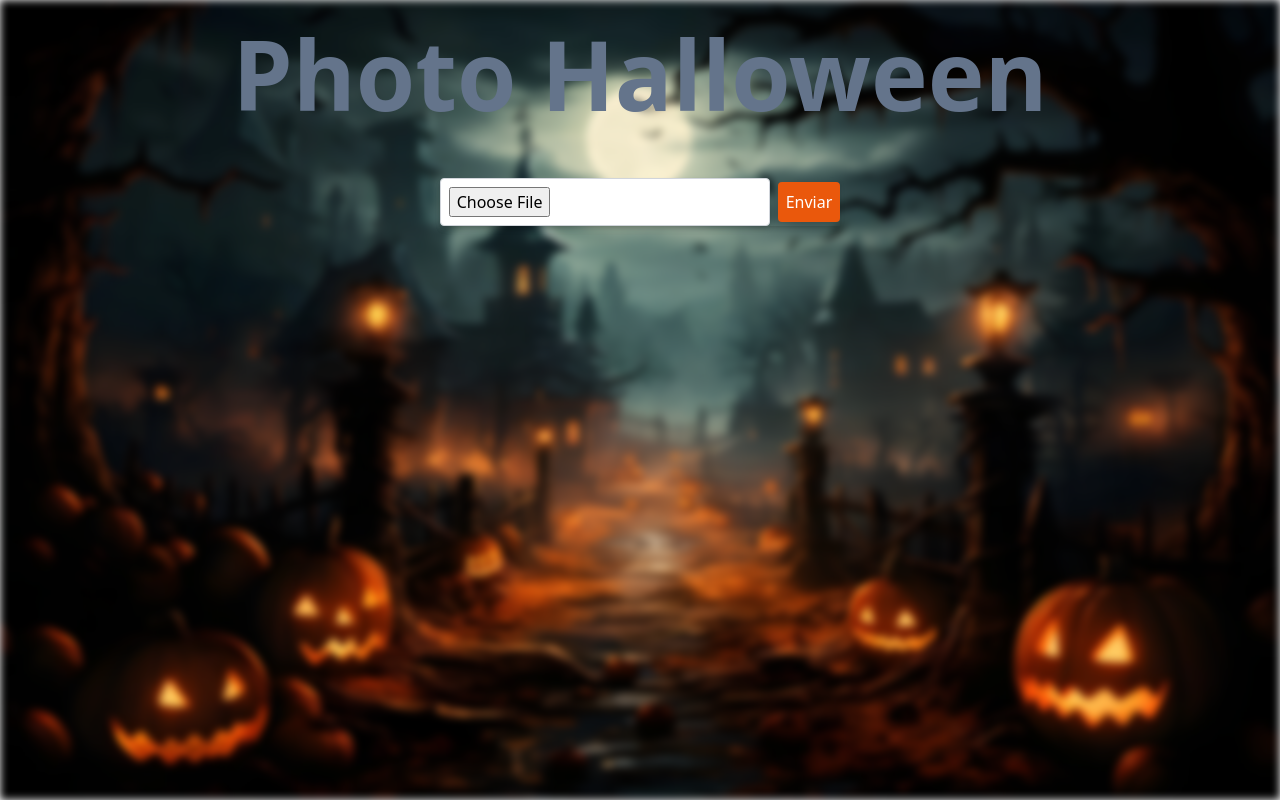
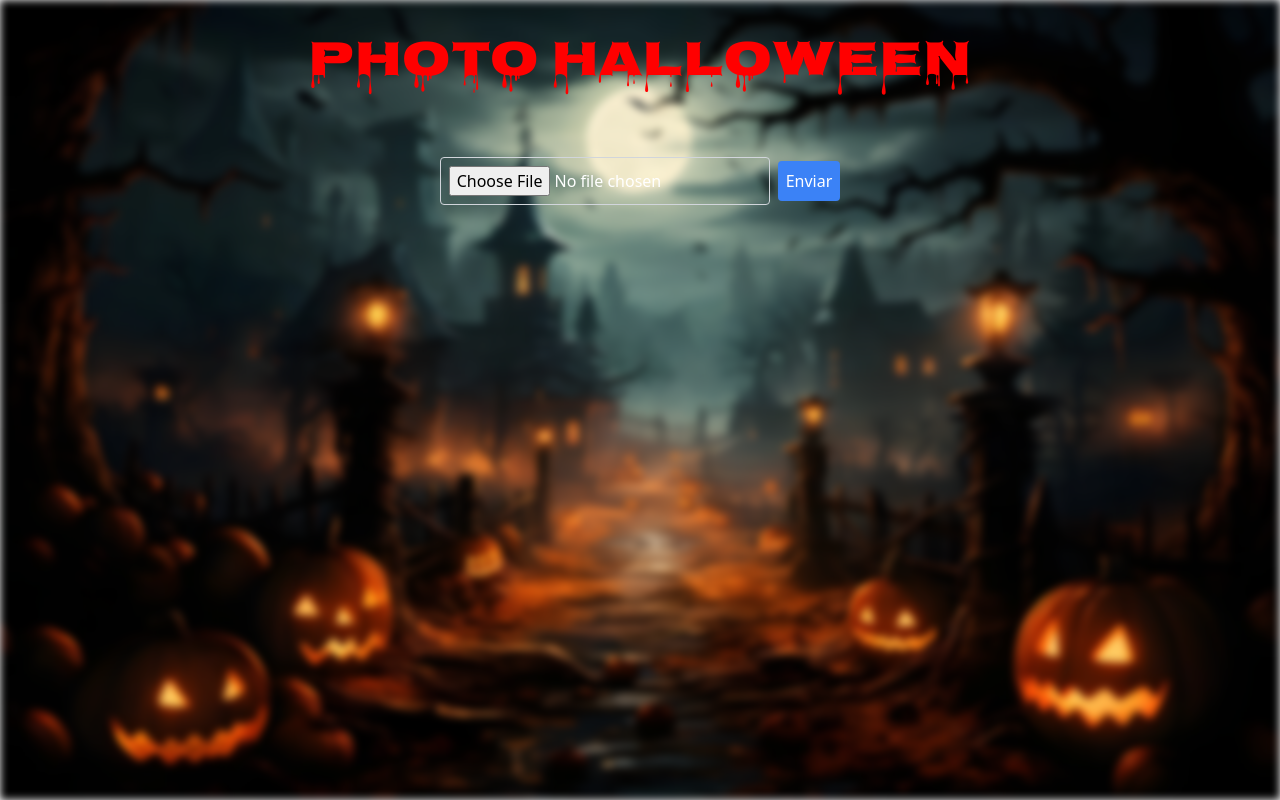
Before and after one commit to alejandroponce00/halloween_photo, a Next.js app: page / in a window 1280 px wide. Built offline with nearby package versions, Linux system fonts and the light colour scheme.

Commit message:
cambio font

```diff
--- a/src/app/page.js
+++ b/src/app/page.js
@@ -85,21 +85,21 @@ function HomePage() {
   return (
     <div className="p-4 mx-10">
       <Fondo />
-      <h1 className="text-8xl text-center text-slate-500 font-bold">Photo Halloween</h1>
+      <h1 className={`${nosi.className} ${styles.customStyle}`}>Photo Halloween</h1>
       <div className="flex justify-center my-10">
-        <form onSubmit={handleSubmit} className="text-white my-4  shadow-md">
+        <form onSubmit={handleSubmit} className="text-white my-4">
           <input
             type="file"
             accept="image/*"
             onChange={(e) => {
               setFiles(e.target.files[0]);
             }}
-            className="border border-gray-300 rounded p-2 mr-2 bg-white shadow-md hover:bg-red-800"
+            className="border border-gray-300 rounded p-2 mr-2"
           />
           <button
             type="submit"
             disabled={loading}
-            className={`bg-orange-600 text-white rounded p-2 ${
+            className={`bg-blue-500 text-white rounded p-2 ${
               loading ? "opacity-50 cursor-not-allowed" : ""
             }`}
           >
```
